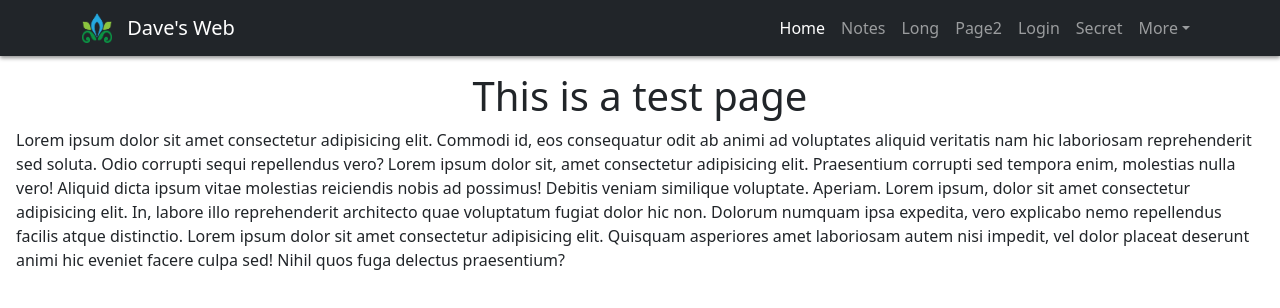
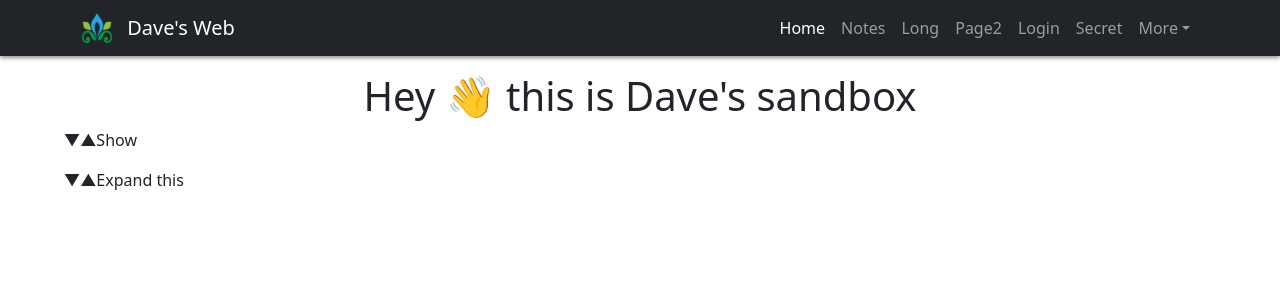
Before and after one commit to 4dave/web, a React (Create React App) app: page / in a window 1280 px wide. Shown: the top 308 px of the page. Built offline with nearby package versions, Linux system fonts and the light colour scheme; no server answers.

Commit message:
added summary/details elements example

```diff
--- a/src/App.css
+++ b/src/App.css
@@ -8,6 +8,20 @@
   padding: 1rem 1rem;
 }
 
+.code-container {
+  margin: 0 auto;
+  width: 90vw;
+  display: flex;
+  flex-direction: column;
+  align-items: left;
+}
+
+.code-container code {
+  width: 100%;
+  font-size: 1rem;
+  overflow-y: scroll;
+}
+
 .navbar {
   -webkit-box-shadow: 0 2px 4px 0 rgba(0, 0, 0, .2);
   -moz-box-shadow: 0 2px 4px 0 rgba(0, 0, 0, .2);
--- a/src/Pages/Test.js
+++ b/src/Pages/Test.js
@@ -2,24 +2,34 @@ import React from "react"
 
 const Test = () => {
   return (
-    <div className="page-container">
-      <h1>This is a test page</h1>
-      <p>
-        Lorem ipsum dolor sit amet consectetur adipisicing elit. Commodi id, eos
-        consequatur odit ab animi ad voluptates aliquid veritatis nam hic
-        laboriosam reprehenderit sed soluta. Odio corrupti sequi repellendus
-        vero? Lorem ipsum dolor sit, amet consectetur adipisicing elit.
-        Praesentium corrupti sed tempora enim, molestias nulla vero! Aliquid
-        dicta ipsum vitae molestias reiciendis nobis ad possimus! Debitis veniam
-        similique voluptate. Aperiam. Lorem ipsum, dolor sit amet consectetur
-        adipisicing elit. In, labore illo reprehenderit architecto quae
-        voluptatum fugiat dolor hic non. Dolorum numquam ipsa expedita, vero
-        explicabo nemo repellendus facilis atque distinctio. Lorem ipsum dolor
-        sit amet consectetur adipisicing elit. Quisquam asperiores amet
-        laboriosam autem nisi impedit, vel dolor placeat deserunt animi hic
-        eveniet facere culpa sed! Nihil quos fuga delectus praesentium?
-      </p>
-    </div>
+    <>
+      <div className="page-container">
+        <h1>Hey 👋 this is Dave's sandbox</h1>
+        <div className="code-container">
+          <details>
+            <summary>&#9660;&#9650;Show</summary>
+            Just testing the new details and summary elements! <br />
+            <code>
+              <pre>
+                {`
+<details>
+  <summary>Details</summary>
+  put some content here 👍
+</details>`}
+              </pre>
+            </code>
+          </details>
+        </div>
+      </div>
+
+      <div className="code-container">
+        <details>
+          <summary>&#9660;&#9650;Expand this</summary>
+          Another example of a details/summary expandable element! <br />
+          <code>👍</code>
+        </details>
+      </div>
+    </>
   )
 }
 
```
